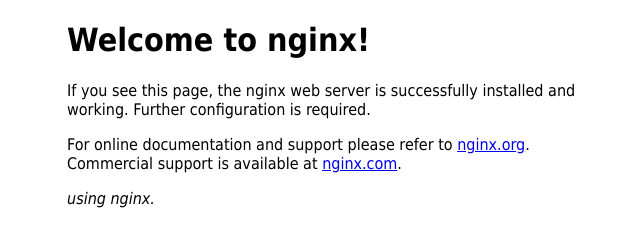
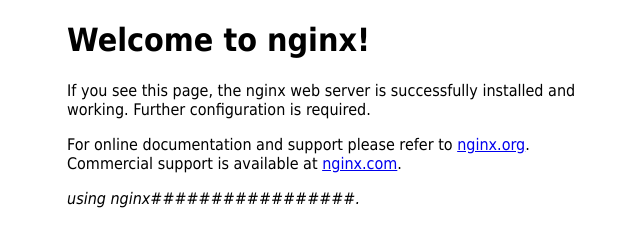
Before and after one commit to gitpanhub/pangithubtest1, a plain HTML site: page index.html in a window 1280 px wide. Shown: the whole page, without its empty margins (293-933 px from the left). Drawn offline with Linux system fonts and the light colour scheme.

Commit message:
helloworld

```diff
--- a/index.html
+++ b/index.html
@@ -20,6 +20,6 @@ working. Further configuration is required.</p>
 Commercial support is available at
 <a href="http://nginx.com/">nginx.com</a>.</p>
 
-<p><em>using nginx.</em></p>
+<p><em>using nginx#################.</em></p>
 </body>
 </html>
```
